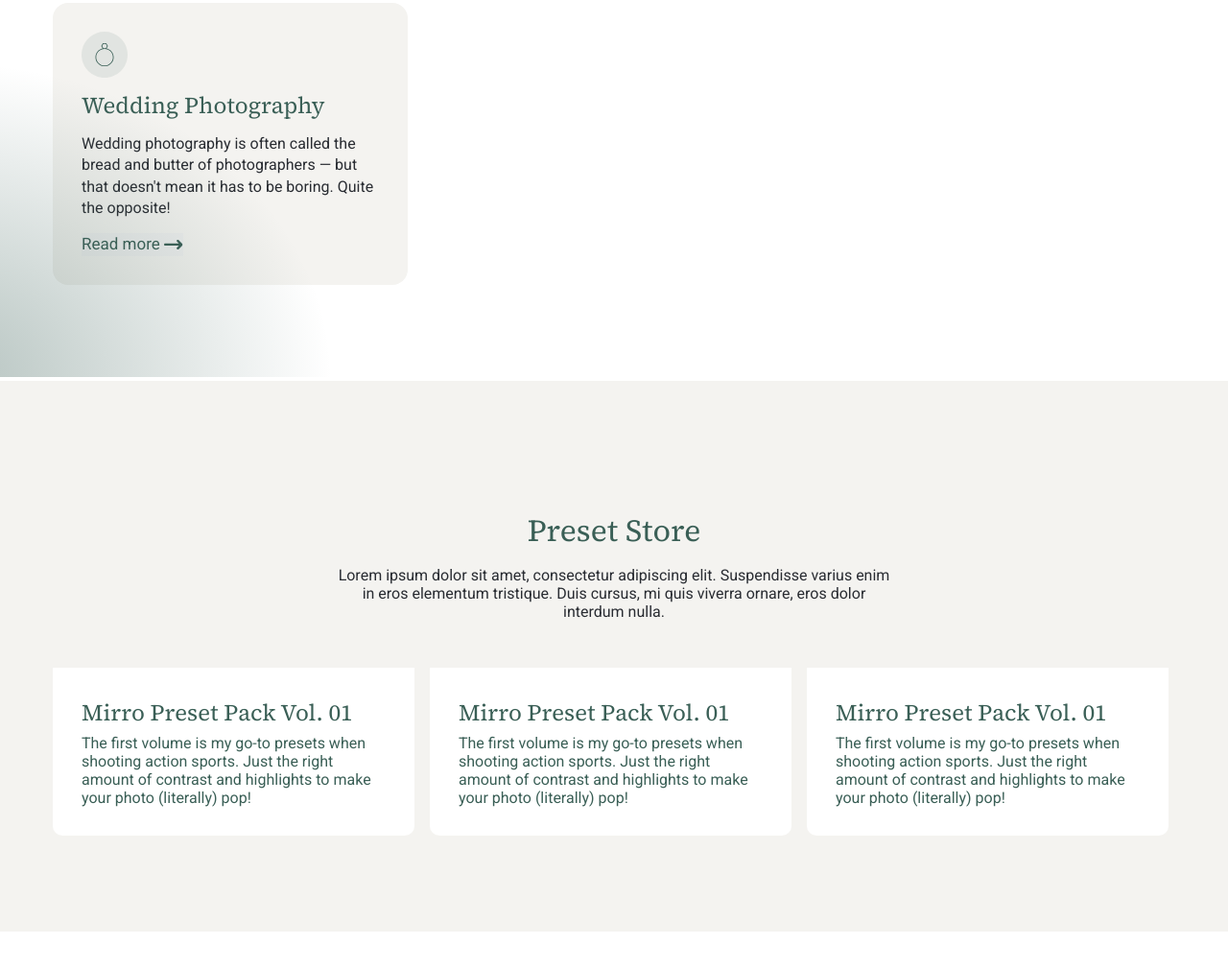
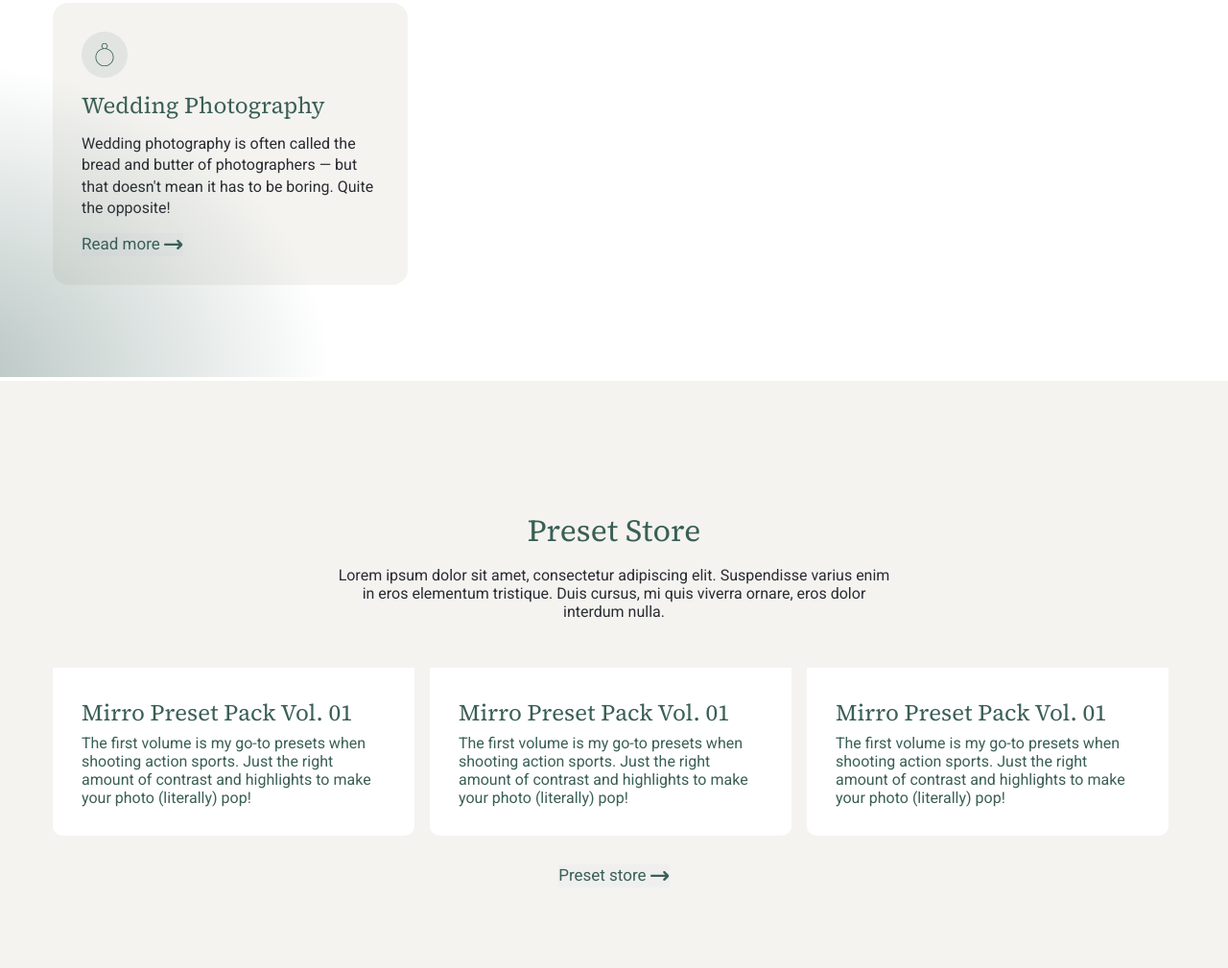
Before and after one commit to Hafis-bv/Mirro, a plain HTML site: page index.html in a window 1280 px wide. Shown: the part 1982-2991 px from the top of the page at 96% size. Before the commit the page ends 2953 px from the top, so only its background shows below. Drawn offline with Linux system fonts and the light colour scheme.

Commit message:
update preset store

```diff
--- a/index.html
+++ b/index.html
@@ -226,6 +226,9 @@
             </div>
           </div>
         </div>
+        <button class="preset-store-btn">
+          Preset store <img src="images/arrow.svg" alt="" />
+        </button>
       </div>
     </div>
   </body>
--- a/styles/preset-store.css
+++ b/styles/preset-store.css
@@ -21,6 +21,7 @@
   gap: 16px;
   margin-top: 40px;
   flex-wrap: wrap;
+  margin-bottom: 30px;
 }
 .preset-store-card img {
   border-radius: 10px 10px 0 0;
@@ -51,3 +52,13 @@
     justify-content: center;
   }
 }
+.preset-store-btn {
+  display: block;
+  border: none;
+  width: max-content;
+  color: var(--primary-color);
+  font-weight: 400;
+  font-size: 17px;
+  line-height: 23.8px;
+  margin: 0 auto;
+}
```
